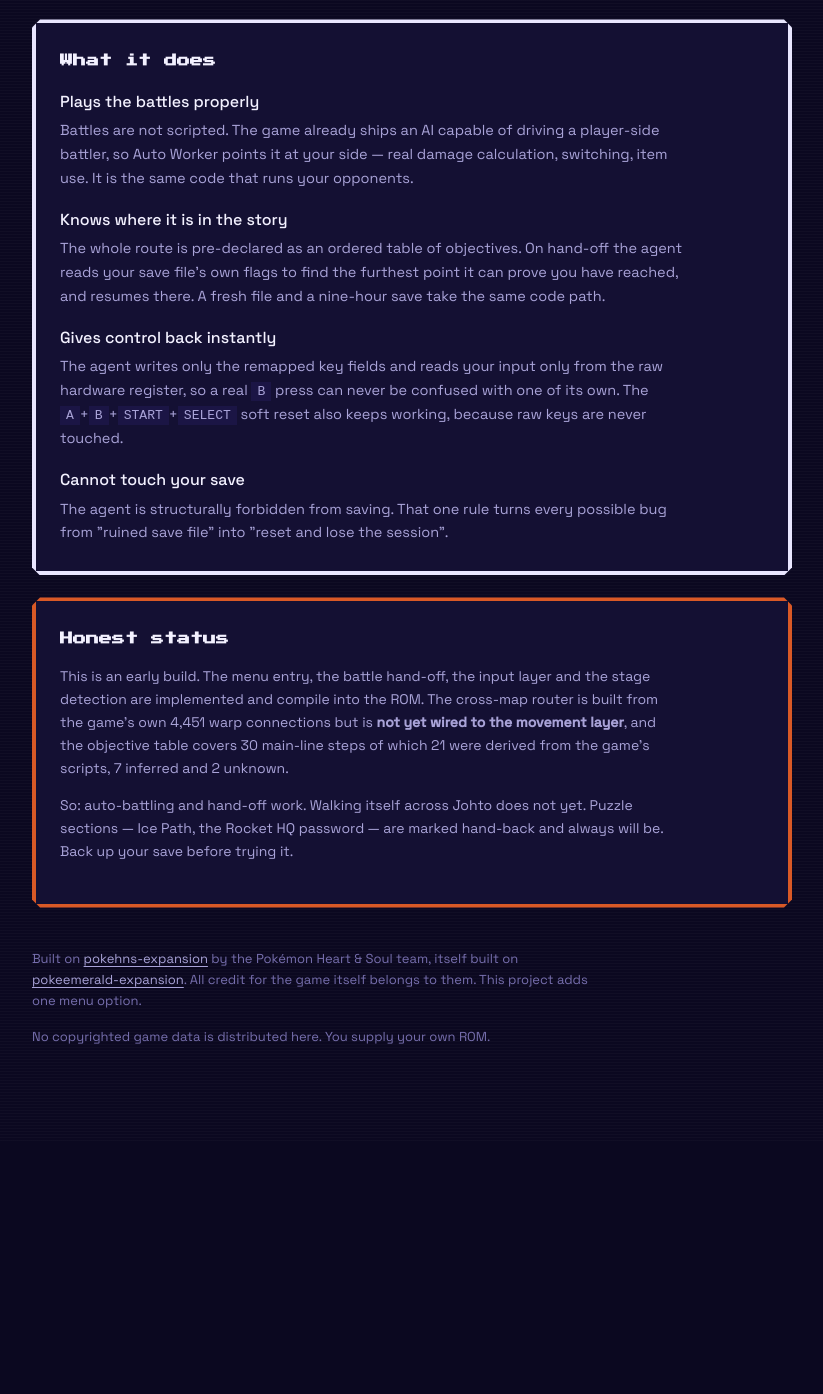
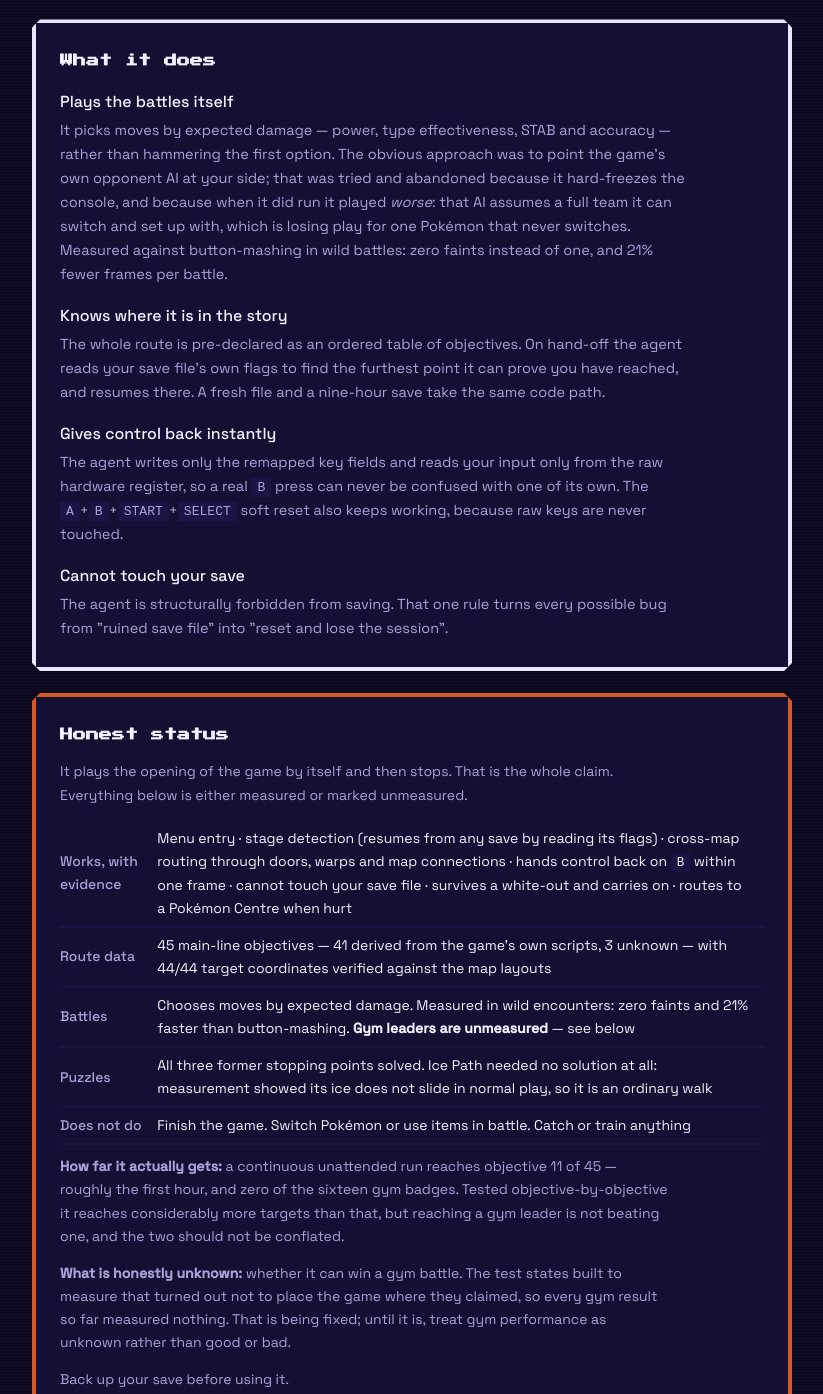
Before and after one commit to Eeman1113/pokemon-hns-autoworker, a plain HTML site: page docs/index.html in a window 1280 px wide. Shown: the part 526-1920 px from the top of the page, without its empty margins (228-1051 px from the left). Before the commit the page ends 1667 px from the top, so only its background shows below. Drawn offline with Linux system fonts and the light colour scheme.

Commit message:
Correct the published status
Four claims on the live page were no longer true, including one that
understated the project: cross-map routing IS wired and working, the table is
45 objectives (41 derived) rather than 30, and all three puzzle sections are
solved -- Ice Path turned out to need no solution at all, since its ice does
not slide in normal play.

One claim was overstated and mattered more: 'auto-battling works, pointing the
game's own AI at your side'. That approach hard-freezes the console and, when
it did run, played worse than mashing -- it assumes a full team that can switch
and set up, which is losing play for a single Pokemon. Battles now choose moves
by expected damage.

Gym performance is now marked UNMEASURED rather than implied. The save states
built to test it did not place the game where they claimed, so every gym result
so far measured nothing.

```diff
--- a/docs/index.html
+++ b/docs/index.html
@@ -56,10 +56,15 @@
   <section class="win">
     <h2>What it does</h2>
     <dl>
-      <dt>Plays the battles properly</dt>
-      <dd>Battles are not scripted. The game already ships an AI capable of driving a
-          player-side battler, so Auto Worker points it at your side — real damage
-          calculation, switching, item use. It is the same code that runs your opponents.</dd>
+      <dt>Plays the battles itself</dt>
+      <dd>It picks moves by expected damage — power, type effectiveness, STAB and
+          accuracy — rather than hammering the first option. The obvious approach was to
+          point the game's own opponent AI at your side; that was tried and abandoned
+          because it hard-freezes the console, and because when it did run it played
+          <em>worse</em>: that AI assumes a full team it can switch and set up with,
+          which is losing play for one Pokémon that never switches. Measured against
+          button-mashing in wild battles: zero faints instead of one, and 21% fewer
+          frames per battle.</dd>
 
       <dt>Knows where it is in the story</dt>
       <dd>The whole route is pre-declared as an ordered table of objectives. On hand-off the
@@ -81,15 +86,42 @@
 
   <section class="win warn">
     <h2>Honest status</h2>
-    <p class="small">This is an early build. The menu entry, the battle hand-off, the input
-      layer and the stage detection are implemented and compile into the ROM. The
-      cross-map router is built from the game's own 4,451 warp connections but is
-      <strong>not yet wired to the movement layer</strong>, and the objective table covers
-      30 main-line steps of which 21 were derived from the game's scripts, 7 inferred and
-      2 unknown.</p>
-    <p class="small">So: auto-battling and hand-off work. Walking itself across Johto does
-      not yet. Puzzle sections — Ice Path, the Rocket HQ password — are marked hand-back
-      and always will be. Back up your save before trying it.</p>
+    <p class="small colw">It plays the opening of the game by itself and then stops.
+      That is the whole claim. Everything below is either measured or marked unmeasured.</p>
+
+    <table>
+      <tr><th>Works, with evidence</th><td>
+        Menu entry · stage detection (resumes from any save by reading its flags) ·
+        cross-map routing through doors, warps and map connections ·
+        hands control back on <kbd>B</kbd> within one frame ·
+        cannot touch your save file · survives a white-out and carries on ·
+        routes to a Pokémon Centre when hurt</td></tr>
+      <tr><th>Route data</th><td>45 main-line objectives — 41 derived from the game's
+        own scripts, 3 unknown — with 44/44 target coordinates verified against the
+        map layouts</td></tr>
+      <tr><th>Battles</th><td>Chooses moves by expected damage. Measured in wild
+        encounters: zero faints and 21% faster than button-mashing.
+        <strong>Gym leaders are unmeasured</strong> — see below</td></tr>
+      <tr><th>Puzzles</th><td>All three former stopping points solved. Ice Path needed
+        no solution at all: measurement showed its ice does not slide in normal play,
+        so it is an ordinary walk</td></tr>
+      <tr><th>Does not do</th><td>Finish the game. Switch Pokémon or use items in
+        battle. Catch or train anything</td></tr>
+    </table>
+
+    <p class="small colw"><strong>How far it actually gets:</strong> a continuous
+      unattended run reaches objective 11 of 45 — roughly the first hour, and zero of
+      the sixteen gym badges. Tested objective-by-objective it reaches considerably
+      more targets than that, but reaching a gym leader is not beating one, and the
+      two should not be conflated.</p>
+
+    <p class="small colw"><strong>What is honestly unknown:</strong> whether it can win
+      a gym battle. The test states built to measure that turned out not to place the
+      game where they claimed, so every gym result so far measured nothing. That is
+      being fixed; until it is, treat gym performance as unknown rather than good or
+      bad.</p>
+
+    <p class="small colw">Back up your save before using it.</p>
   </section>
 
   <footer>
```
Also changed, not shown: 1 other file.
